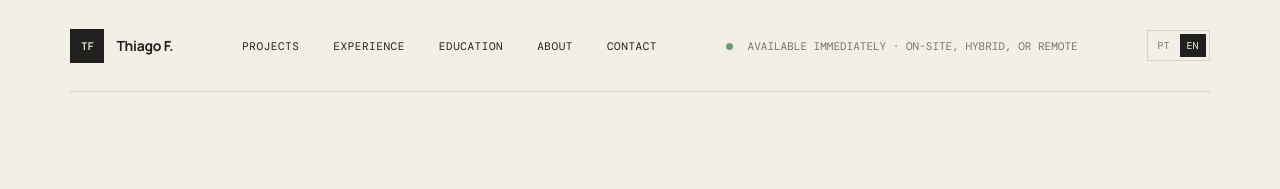
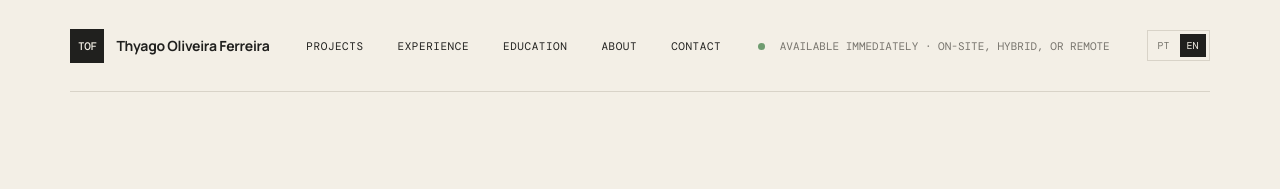
Before and after one commit to ThyagoOF6/portifolio, a website built with Vite: page index.html in a window 1280 px wide. Shown: the top 189 px of the page. Built offline with nearby package versions, Linux system fonts and the light colour scheme.

Commit message:
fix: corrige nome do proprietario
Atualiza o nome exibido, metadados, traducoes, README, pacote e monograma para Thyago Oliveira Ferreira.

```diff
--- a/index.html
+++ b/index.html
@@ -5,10 +5,10 @@
     <meta name="viewport" content="width=device-width, initial-scale=1.0" />
     <meta
       name="description"
-      content="Thiago F.'s portfolio — projects, experience, and contact details."
+      content="Thyago Oliveira Ferreira's portfolio — projects, experience, and contact details."
     />
     <meta name="theme-color" content="#f3efe6" />
-    <title>Thiago F. — Portfólio</title>
+    <title>Thyago Oliveira Ferreira — Portfólio</title>
     <link rel="preconnect" href="https://fonts.googleapis.com" />
     <link rel="preconnect" href="https://fonts.gstatic.com" crossorigin />
     <link
@@ -21,7 +21,7 @@
     <div class="site-shell">
       <header class="topbar">
         <a class="brand" href="#top" aria-label="Voltar ao início"
-          ><span>TF</span><strong>Thiago F.</strong></a
+          ><span>TOF</span><strong>Thyago Oliveira Ferreira</strong></a
         >
         <nav
           class="nav"
@@ -126,7 +126,10 @@
                   <p data-i18n="projectOneType">
                     Java · Spring Boot · JPA · PostgreSQL
                   </p>
-                  <p class="project-description" data-i18n="projectOneDescription">
+                  <p
+                    class="project-description"
+                    data-i18n="projectOneDescription"
+                  >
                     API com autenticação JWT, contas, lançamentos, relatórios e
                     cobertura de testes acima de 80%.
                   </p>
@@ -147,7 +150,10 @@
                   <p data-i18n="projectTwoType">
                     React · TypeScript · Chart.js · REST API
                   </p>
-                  <p class="project-description" data-i18n="projectTwoDescription">
+                  <p
+                    class="project-description"
+                    data-i18n="projectTwoDescription"
+                  >
                     Dashboard responsivo com gráficos interativos, filtros
                     dinâmicos, integração REST e deploy via GitHub Actions.
                   </p>
@@ -170,7 +176,10 @@
                   <p data-i18n="projectThreeType">
                     Python · scripts internos · eficiência operacional
                   </p>
-                  <p class="project-description" data-i18n="projectThreeDescription">
+                  <p
+                    class="project-description"
+                    data-i18n="projectThreeDescription"
+                  >
                     Scripts Python para reduzir tarefas manuais e liberar cerca
                     de 6 horas semanais da equipe.
                   </p>
@@ -431,7 +440,7 @@
         </section>
       </main>
       <footer class="footer">
-        <span>© 2026 Thiago F.</span
+        <span>© 2026 Thyago Oliveira Ferreira</span
         ><span data-i18n="footerMade">feito com curiosidade e café</span
         ><a href="#top" data-i18n="backToTop">voltar ao topo ↑</a>
       </footer>
--- a/main.js
+++ b/main.js
@@ -6,9 +6,9 @@ let activeLanguage = "en";
 
 const translations = {
   pt: {
-    pageTitle: "Thiago F. — Portfólio",
+    pageTitle: "Thyago Oliveira Ferreira — Portfólio",
     metaDescription:
-      "Portfólio de Thiago F. — projetos, experiência e formas de contato.",
+      "Portfólio de Thyago Oliveira Ferreira — projetos, experiência e formas de contato.",
     languageLabel: "Escolher idioma",
     navLabel: "Navegação principal",
     navProjects: "Projetos",
@@ -118,9 +118,9 @@ const translations = {
     emailCopied: "E-mail copiado.",
   },
   en: {
-    pageTitle: "Thiago F. — Portfolio",
+    pageTitle: "Thyago Oliveira Ferreira — Portfolio",
     metaDescription:
-      "Thiago F.'s portfolio — projects, experience, and contact details.",
+      "Thyago Oliveira Ferreira's portfolio — projects, experience, and contact details.",
     languageLabel: "Choose language",
     navLabel: "Main navigation",
     navProjects: "Projects",
--- a/package.json
+++ b/package.json
@@ -1,5 +1,5 @@
 {
-  "name": "thiago-portfolio",
+  "name": "thyago-oliveira-ferreira-portfolio",
   "private": true,
   "version": "1.0.0",
   "type": "module",
--- a/style.css
+++ b/style.css
@@ -44,6 +44,9 @@ a {
   gap: 12px;
   font-size: 14px;
   letter-spacing: -0.02em;
+}
+.brand strong {
+  white-space: nowrap;
 }
 .brand span {
   display: grid;
@@ -561,7 +564,7 @@ h2 em {
     display: none;
   }
   .availability {
-    font-size: 9px;
+    display: none;
   }
   .language-switcher {
     margin-left: 10px;
```
Also changed, not shown: README.md.
